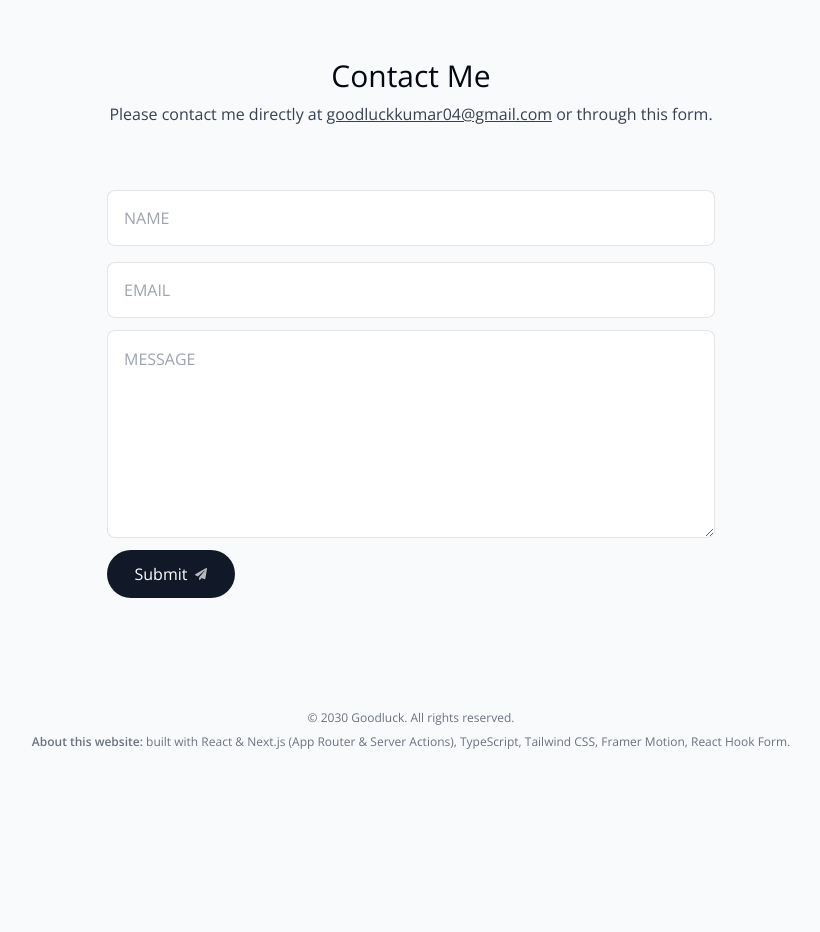
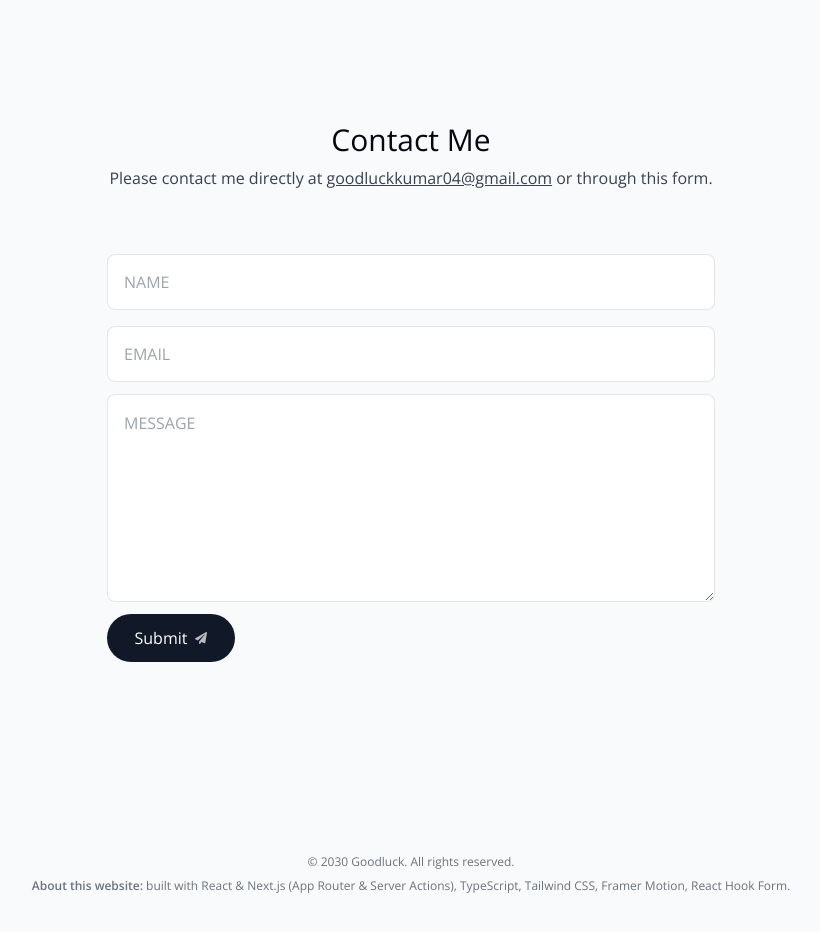
Before and after one commit to goodluck04/cv, a Next.js app: page / in a window 1280 px wide. Shown: the part 2920-3852 px from the top of the page, without its empty margins (229-1049 px from the left). Before the commit the page ends 3710 px from the top, so only its background shows below. Built offline with nearby package versions, Linux system fonts and the light colour scheme.

Commit message:
third commit

```diff
--- a/components/contact.tsx
+++ b/components/contact.tsx
@@ -27,7 +27,7 @@ export default function Contact() {
     <motion.section
       id="contact"
       ref={ref}
-      className="mb-20 sm:mb-28 w-[min(100%,38rem)] text-center"
+      className="mb-20 sm:mb-28 w-[min(100%,38rem)] text-center mt-16 scroll-mt-24"
       initial={{
         opacity: 0,
       }}
--- a/components/footer.tsx
+++ b/components/footer.tsx
@@ -2,7 +2,7 @@ import React from "react";
 
 export default function Footer() {
   return (
-    <footer className="mb-10 px-4 text-center text-gray-500">
+    <footer className="mb-10 px-4 text-center py-20 text-gray-500">
       <small className="mb-2 block text-xs">
         &copy; 2030 Goodluck. All rights reserved.
       </small>
```
